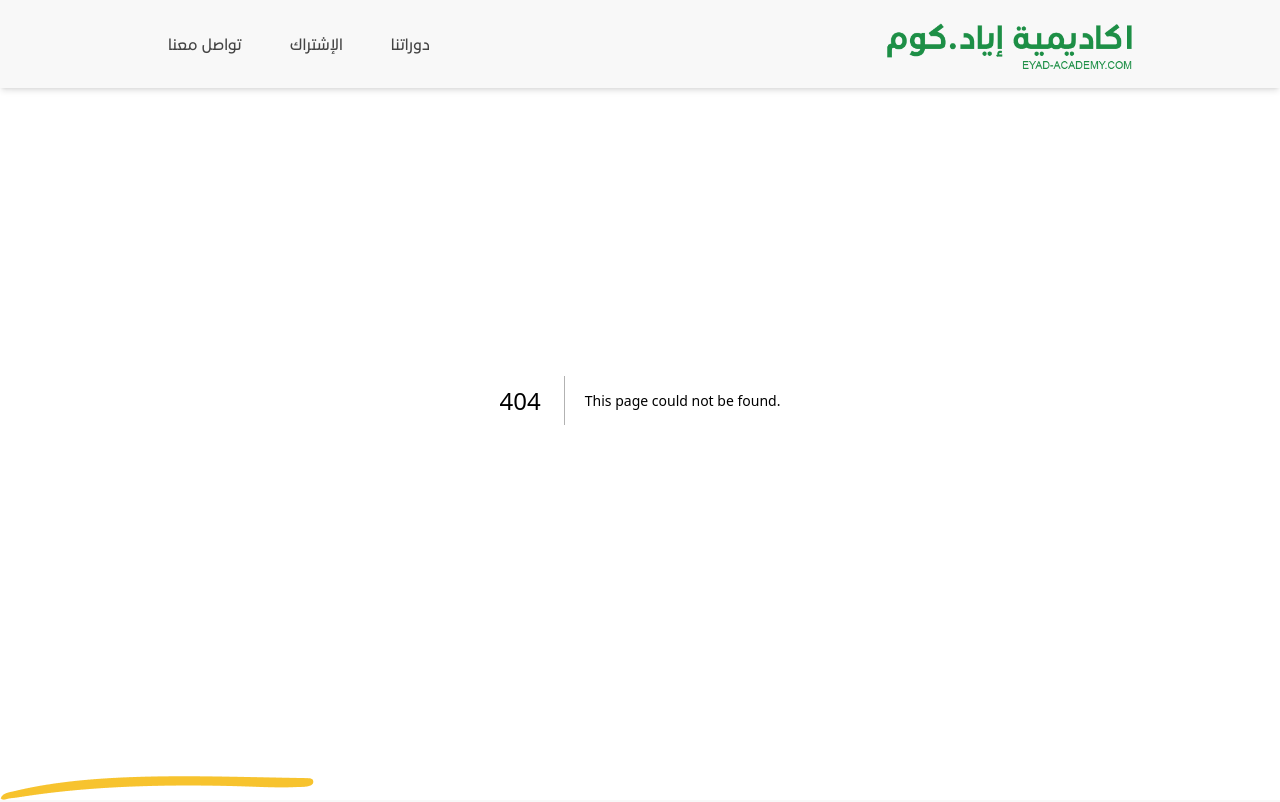
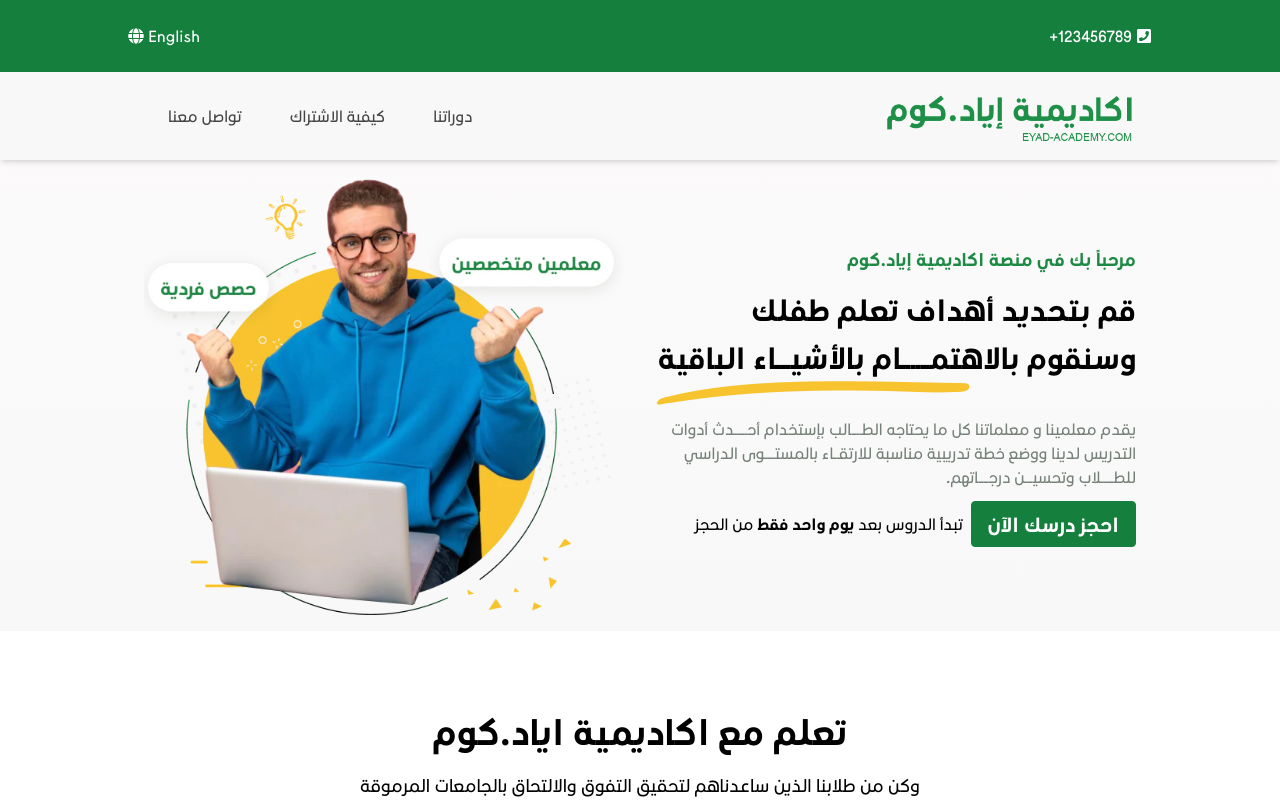
Before and after one commit to momo-dev1/eyad-academy, a Next.js app: page /enroll in a window 1280 px wide. Before the commit this address had no page. Shown: the top 802 px of the page. Built offline with nearby package versions, Linux system fonts and the light colour scheme; a web font is replaced by a local one.

Commit message:
Refactor: filenames, styles, and data structures

```diff
--- /dev/null
+++ b/src/app/(enroll)/enroll/page.tsx
@@ -0,0 +1,14 @@
+import CourseFeatures from "@/components/sections/CourseFeatures";
+import HeroSection from "@/components/sections/HeroSection";
+import { courseFeatures2, slidesData2 } from "@/utils/data";
+
+const Enroll = () => {
+  return (
+    <div>
+      <HeroSection data={slidesData2} />
+      <CourseFeatures features={courseFeatures2} />
+    </div>
+  );
+};
+
+export default Enroll;
--- a/src/app/page.tsx
+++ b/src/app/(home)/page.tsx
@@ -2,18 +2,19 @@ import HeroSection from "@/components/sections/HeroSection";
 import CounterSection from "@/components/sections/CounterSection";
 import ServicesSection from "@/components/sections/ServicesSection";
 import SubjectsSection from "@/components/sections/SubjectsSection";
-import LearningHome from "@/components/sections/LearningSection";
+import CourseFeatures from "@/components/sections/CourseFeatures";
 import FeatureSection from "@/components/sections/FeatureSection";
+import { courseFeatures1, slidesData } from "@/utils/data";
 
 const Home = () => {
   return (
     <div>
-      <HeroSection />
+      <HeroSection data={slidesData} />
       <CounterSection />
       <ServicesSection />
       <FeatureSection />
       <SubjectsSection />
-      <LearningHome />
+      <CourseFeatures features={courseFeatures1} />
     </div>
   );
 };
--- a/src/components/sections/LearningSection.tsx
+++ b/src/components/sections/CourseFeatures.tsx
@@ -4,23 +4,17 @@ import Title from "../shared/SectionTitle";
 import Image from "next/image";
 import Button from "../shared/Button";
 
-const LearningHome = () => {
-  const courseFeatures = [
-    {
-      title: "دوراتنـــــا مصممة لك",
-      description:
-        "يتم توظيـــــف مدرس خصــوصي يملك من المهـــــارات ما يمكنه من التعامل مع كافة السمات الشخصية مما يضمن راحة طلابنا خــلال حصة الدرس.",
-      imgSrc: "/images/learning/learn-1.png",
-      imgAlt: "image",
-    },
-    {
-      title: "دورات فرديــة مع متابعة مستمــرة",
-      description:
-        "دورات تدريبيـــــة فرديـــــة وليست مجموعة مع وجـــود معلم متخصص يمكنك التواصـــل المبــــــــاشر معه بصــــورة شخصية يـــوفر لك الإجـــابـة على جميع أسئلتك",
-      imgSrc: "/images/learning/learn-2.png",
-      imgAlt: "image",
-    },
-  ];
+interface IProps {
+  features: {
+    title: string;
+    description: string;
+    imgSrc: string;
+    imgAlt: string;
+  }[];
+}
+const CourseFeatures = ({ features }: IProps) => {
+  // دروسنا الفردية التي تبلغ مدتها 60 دقيقة مخصصة لكل طالب، مع أكثر من ميزة:
+
   return (
     <section className="py-20 bg-white">
       <MaxWidthWrapper>
@@ -32,7 +26,7 @@ const LearningHome = () => {
           </p>
         </header>
         <ul className="p-4 space-y-10">
-          {courseFeatures.map((feature, index) => (
+          {features.map((feature, index) => (
             <li
               key={index}
               className={`flex flex-col ${
@@ -67,4 +61,4 @@ const LearningHome = () => {
   );
 };
 
-export default LearningHome;
+export default CourseFeatures;
--- a/src/components/sections/FeatureSection.tsx
+++ b/src/components/sections/FeatureSection.tsx
@@ -2,79 +2,7 @@ import Image from "next/image";
 import Button from "../shared/Button";
 import { FaPlayCircle } from "react-icons/fa";
 import Link from "next/link";
-
-interface Feature {
-  id: number;
-  imageUrl: string;
-  title: string;
-  description: string;
-}
-
-const features: Feature[] = [
-  {
-    id: 1,
-    imageUrl: "/images/features/feature-1.png",
-    title: "دورات تدريبية فردية عبر زوم",
-    description:
-      "دورات مباشرة تفاعلية لتنمية المهارات شاملة المحتوى لكافة الأعمار والمستويات.",
-  },
-  {
-    id: 2,
-    imageUrl: "/images/features/feature-2.png",
-    title: "أمهر المعلمين العرب والأجانب",
-    description:
-      "محــاضـرين عــــرب أو أجـــــانب Native speakers توفــــر لك التوجيـــــه والتقييم والتـــــدريب العملي و توفيــــــر تدريبــــــات مستمــرة",
-  },
-  {
-    id: 3,
-    imageUrl: "/images/features/feature-3.png",
-    title: "متابعة على مدار 24 ساعة",
-    description:
-      "تتيح لك أكاديمية إياد.كوم مرونة في اختيار وتحديد مواعيــــد صباحية / مسائية المناسبة لك.",
-  },
-  {
-    id: 4,
-    imageUrl: "/images/features/feature-4.png",
-    title: "أسعار تنافسية",
-    description:
-      "مــوقع المــــــدرسة دوت كــوم يقدم تخفيضات أسعــــار وعـــروض وباقات مختلفة تناسب الجميــــع.",
-  },
-];
-
-const VideoLinks = [
-  {
-    id: 1,
-    href: "https://www.youtube.com/watch?v=OzaTtKMMIbs",
-    src: "/images/holder.jpg",
-    alt: "image 1",
-  },
-  {
-    id: 2,
-    href: "https://www.youtube.com/watch?v=8ySwA80U73I&t=7s",
-    src: "/images/holder.jpg",
-    alt: "image 2",
-  },
-  {
-    id: 3,
-    href: "https://www.youtube.com/watch?v=kCg8v4mEh8g",
-    src: "/images/holder.jpg",
-    alt: "image 3",
-  },
-  {
-    id: 4,
-    href: "https://www.youtube.com/watch?v=kCg8v4mEh8g",
-    src: "/images/holder.jpg",
-    alt: "image 4",
-  },
-  {
-    id: 5,
-    href: "https://www.youtube.com/watch?v=kCg8v4mEh8g",
-    src: "/images/holder.jpg",
-    alt: "image 5",
-  },
-
-  // Add more items as needed
-];
+import { VideoLinks, features } from "@/utils/data";
 
 const FeatureSection = () => {
   return (
@@ -93,7 +21,7 @@ const FeatureSection = () => {
 
           <div>
             <ul className="space-y-5">
-              {features.map((feature) => (
+              {features.map((feature: any) => (
                 <li key={feature.id} className="flex items-center gap-4">
                   <div className="flex-shrink-0">
                     <Image
--- a/src/components/sections/HeroSection.tsx
+++ b/src/components/sections/HeroSection.tsx
@@ -6,11 +6,20 @@ import "swiper/css";
 import "swiper/css/pagination";
 import { Autoplay, Pagination } from "swiper/modules";
 import SlideContent from "../slider/SlideContent";
-import { slidesData } from "@/utils/data";
 
-const HeroSection = () => {
+interface IProps {
+  data: {
+    title: string;
+    subTitle: string;
+    description: string;
+    imageSrc: string;
+    isBooked: boolean;
+  }[];
+}
+
+const HeroSection = ({ data }: IProps) => {
   return (
-    <section className="bg-custom-gradient md:pt-24 pt-20">
+    <section className="bg-custom-gradient  pt-40">
       <MaxWidthWrapper>
         <div dir="rtl" className="slide-container">
           <Swiper
@@ -21,7 +30,7 @@ const HeroSection = () => {
             modules={[Autoplay, Pagination]}
             className="mySwiper"
           >
-            {slidesData.map((slide, index) => (
+            {data.map((slide, index) => (
               <SwiperSlide key={index} className={`slide-item-${index + 1}`}>
                 <SlideContent {...slide} />
               </SwiperSlide>
--- a/src/components/shared/NavBar.tsx
+++ b/src/components/shared/NavBar.tsx
@@ -1,8 +1,10 @@
 "use client";
 import Image from "next/image";
+import { FaGlobe, FaPhoneSquare } from "react-icons/fa";
 import React, { useState } from "react";
 import { AiOutlineClose, AiOutlineMenu } from "react-icons/ai";
 import MaxWidthWrapper from "./MaxWidthWrapper";
+import Link from "next/link";
 
 const NavBar = () => {
   const [nav, setNav] = useState(false);
@@ -12,12 +14,23 @@ const NavBar = () => {
   };
 
   const navItems = [
-    { id: 1, text: "دوراتنا" },
-    { id: 2, text: "الإشتراك" },
-    { id: 3, text: "تواصل معنا " },
+    { id: 1, text: "دوراتنا", link: "/" },
+    { id: 2, text: "كيفية الاشتراك", link: "/enroll" },
+    { id: 3, text: "تواصل معنا ", link: "/" },
   ];
   return (
-    <div dir="rtl" className=" bg-nav z-50 fixed w-full shadow-md">
+    <nav dir="rtl" className=" bg-nav z-50 fixed w-full shadow-md">
+      <div className="py-6 px-2 bg-green-700 text-white">
+        <div className="max-w-5xl mx-auto flex justify-between">
+          <div className="flex items-center gap-1">
+            <FaPhoneSquare /> 123456789+
+          </div>
+          <div className="flex items-center gap-1">
+            English
+            <FaGlobe />
+          </div>
+        </div>
+      </div>
       <MaxWidthWrapper>
         <div className="flex justify-between items-center py-2 mx-auto px-4 text-[#444444] relative">
           {/* Logo */}
@@ -29,7 +42,7 @@ const NavBar = () => {
                 key={item.id}
                 className="p-4 hover:text-[#ffbe58] rounded-xl m-2 cursor-pointer duration-300"
               >
-                {item.text}
+                <Link href={item.link}> {item.text} </Link>
               </li>
             ))}
           </ul>
@@ -65,7 +78,7 @@ const NavBar = () => {
           ))}
         </ul>
       </MaxWidthWrapper>
-    </div>
+    </nav>
   );
 };
 
```
